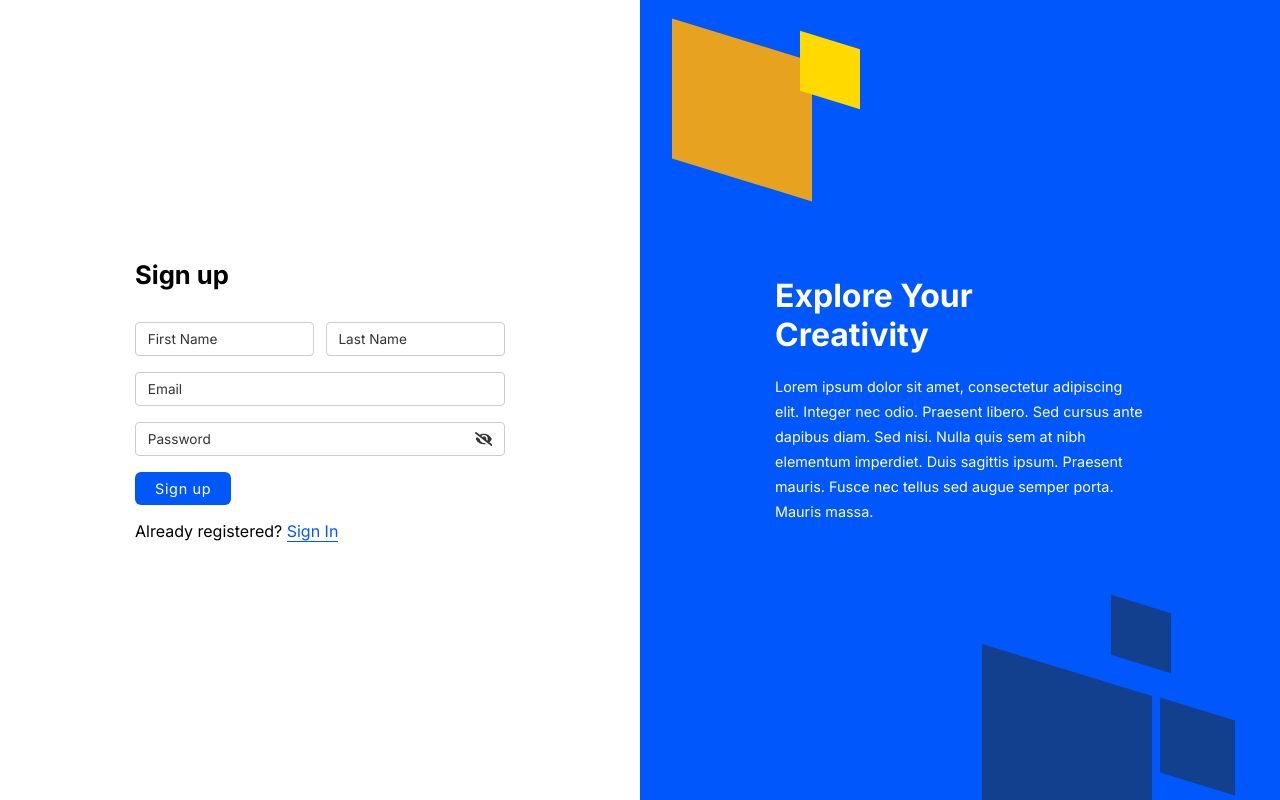
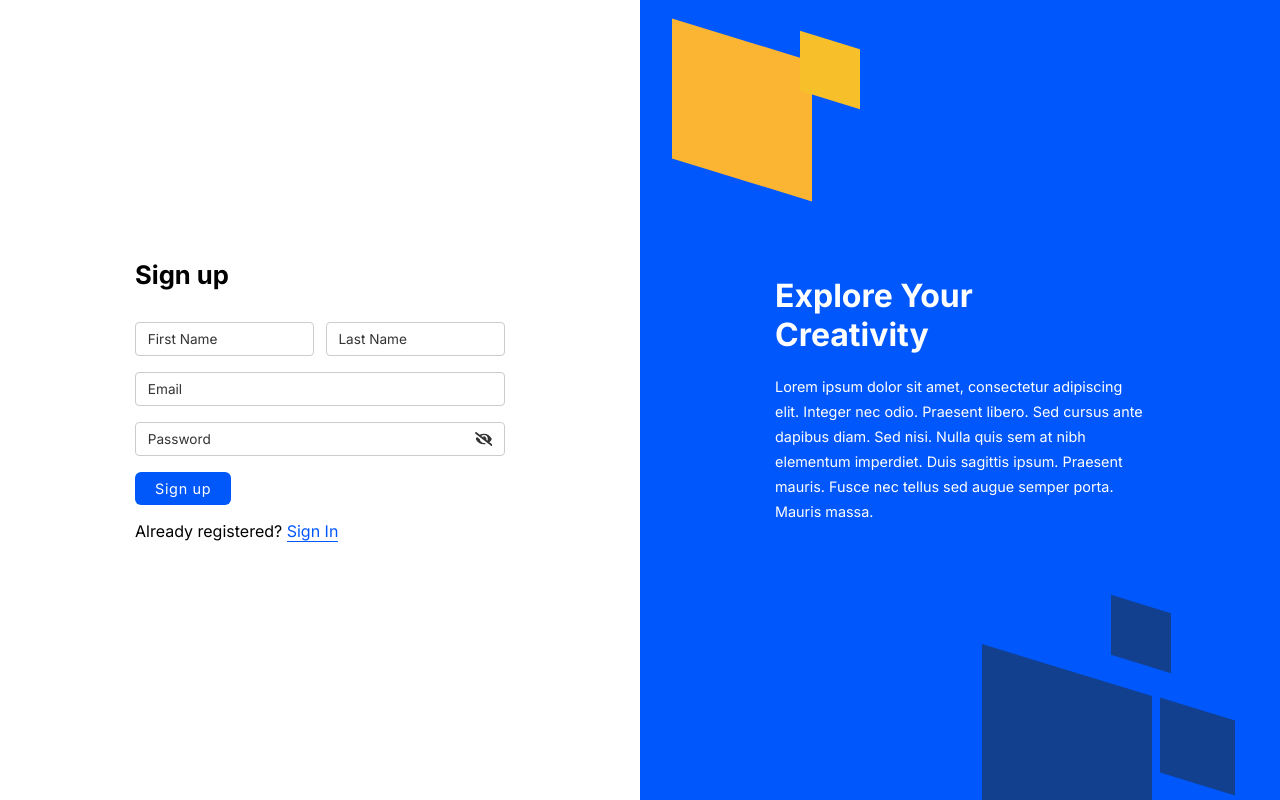
Before and after one commit to g-rajesh/Email-App, a React (Create React App) app in the folder client/: page /sign-up in a window 1280 px wide. Built offline with nearby package versions, Linux system fonts and the light colour scheme; the HTML template or start-up script is replaced by a standard one.

Commit message:
Signup Page CSS updated

```diff
--- a/client/src/components/Signup/Signup.css
+++ b/client/src/components/Signup/Signup.css
@@ -136,7 +136,7 @@
   left: 5%;
   height: 140px;
   width: 140px;
-  background: rgb(231, 162, 32);
+  background: rgb(252, 181, 50);
   transform: skewY(17deg);
 }
 .right #two {
@@ -145,7 +145,7 @@
   left: 25%;
   height: 60px;
   width: 60px;
-  background: rgb(255, 217, 0);
+  background: rgb(247, 192, 42);
   transform: skewY(17deg);
 }
 
```
